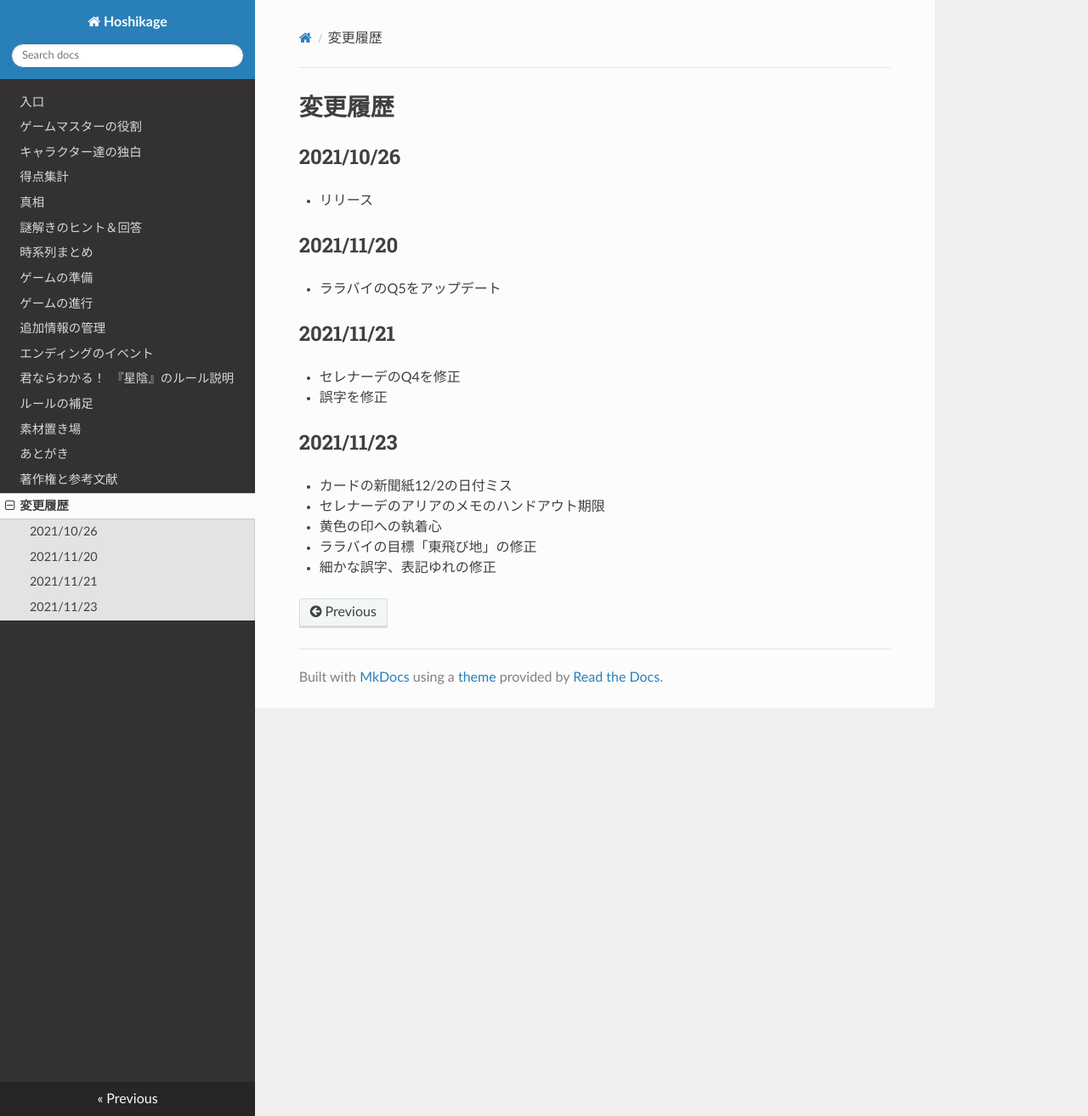
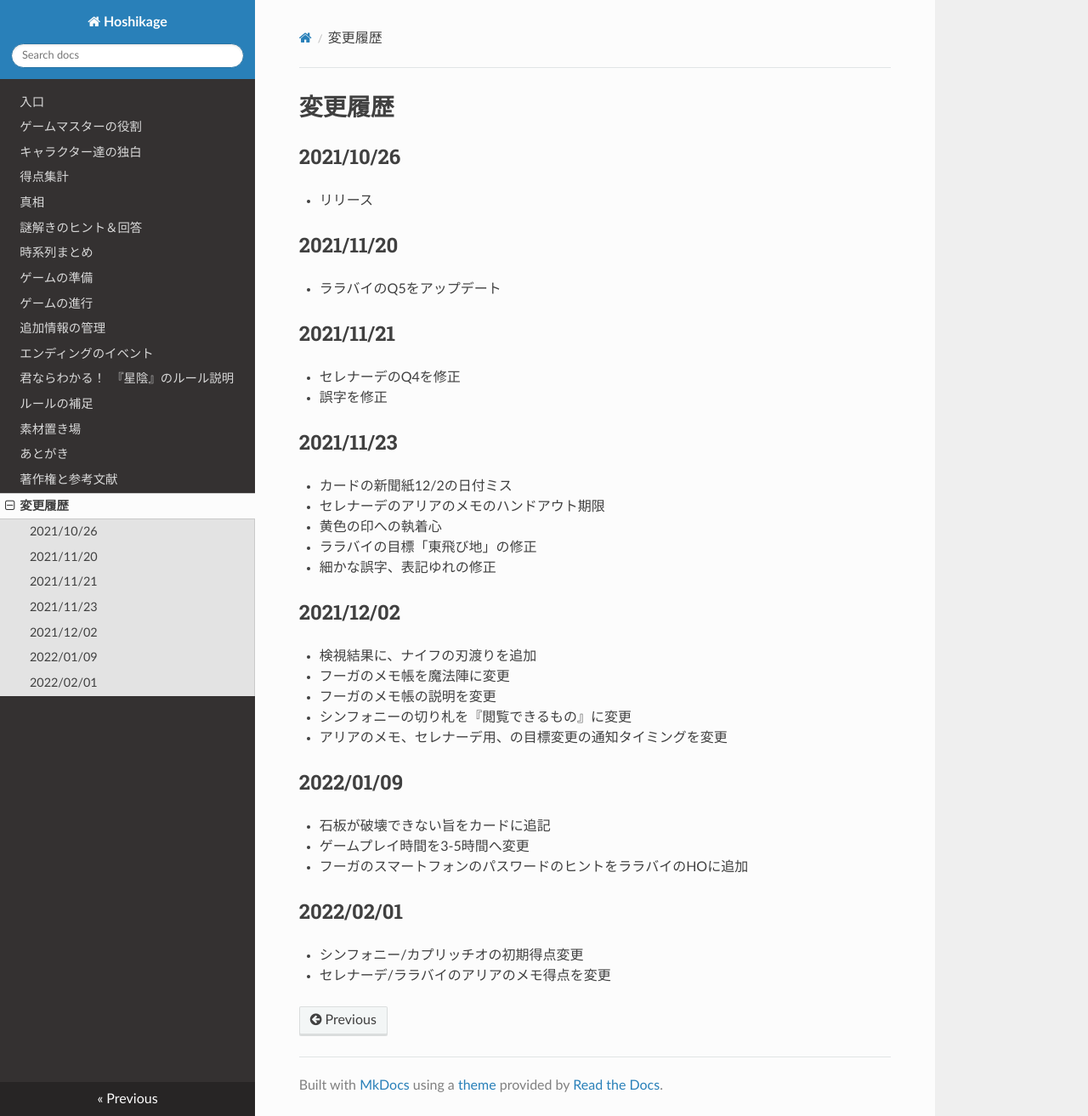
Before and after one commit to KTakahiro1729/Hoshikage, an MkDocs documentation site: the page built from docs/ChangeLog.md, in a window 1280 px wide and 1313 px high. Shown: the whole window at 85% size. Built offline with MkDocs 1.6.1, drawn with Linux system fonts in a browser that asks for light colours; nearby versions of some CDN libraries.

Commit message:
update changes

```diff
--- a/docs/ChangeLog.md
+++ b/docs/ChangeLog.md
@@ -15,3 +15,20 @@
 - 黄色の印への執着心
 - ララバイの目標「東飛び地」の修正
 - 細かな誤字、表記ゆれの修正
+
+## 2021/12/02
+- 検視結果に、ナイフの刃渡りを追加
+- フーガのメモ帳を魔法陣に変更
+- フーガのメモ帳の説明を変更
+- シンフォニーの切り札を『閲覧できるもの』に変更
+- アリアのメモ、セレナーデ用、の目標変更の通知タイミングを変更
+
+
+## 2022/01/09
+- 石板が破壊できない旨をカードに追記
+- ゲームプレイ時間を3-5時間へ変更
+- フーガのスマートフォンのパスワードのヒントをララバイのHOに追加
+
+## 2022/02/01
+- シンフォニー/カプリッチオの初期得点変更
+- セレナーデ/ララバイのアリアのメモ得点を変更
```
